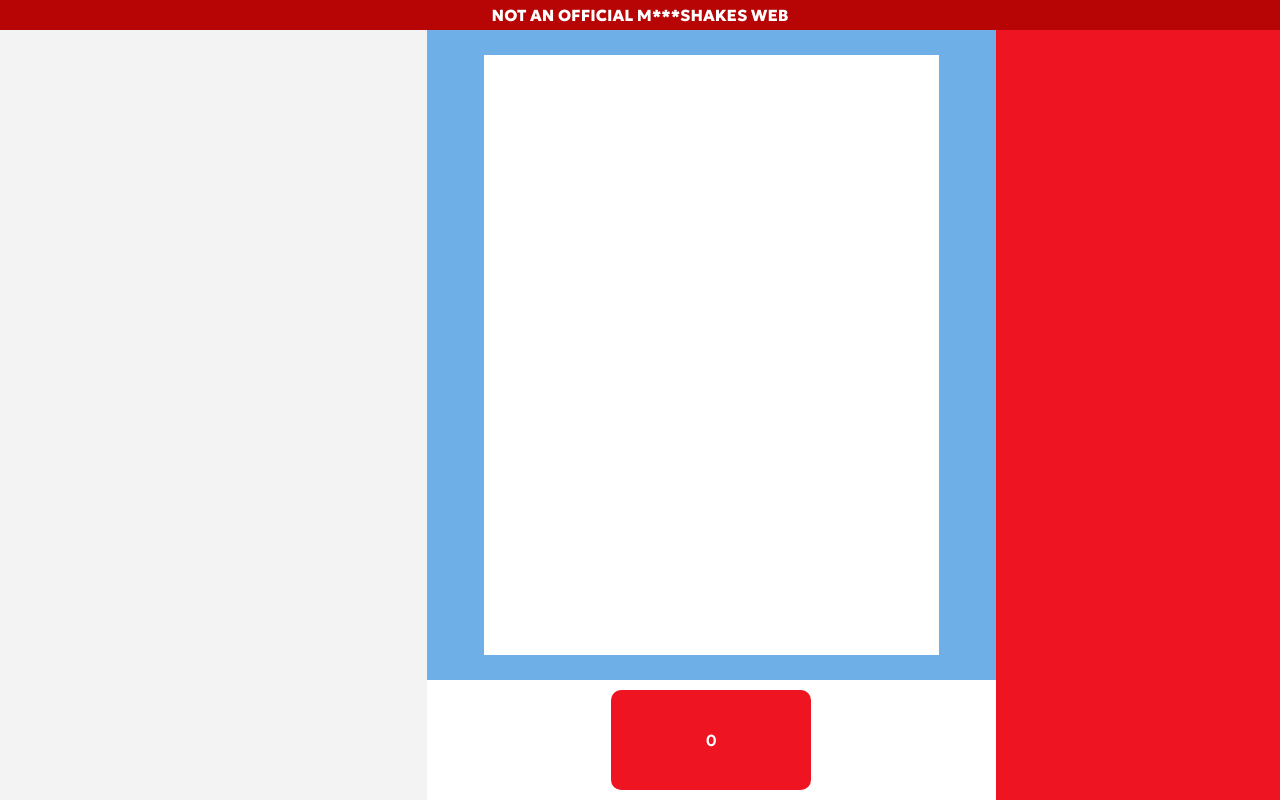
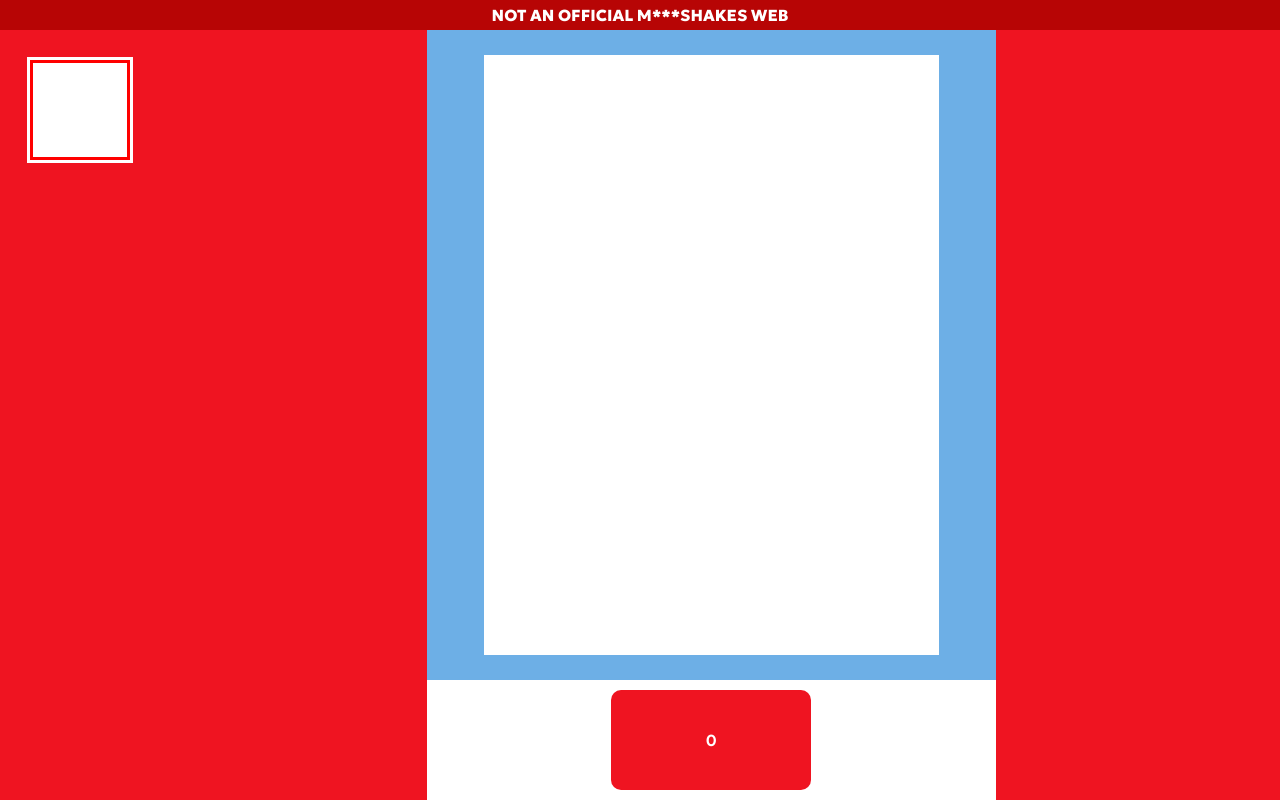
Before and after one commit to alanalcaniz/milfshakes-clicker, a plain HTML site: page index.html in a window 1280 px wide. Drawn offline with Linux system fonts and the light colour scheme.

Commit message:
updated-milfo-and-webpage

```diff
--- a/css/style.css
+++ b/css/style.css
@@ -33,7 +33,7 @@ main{
 }
 
 .section-shop{
-    background: var(--white-shake);
+    background: var(--red-milfshakes);
     grid-area: 2/1/5/2;
 }
 
--- a/index.html
+++ b/index.html
@@ -14,7 +14,9 @@
         <section class="section-advise">
             <p>NOT AN OFFICIAL M***SHAKES WEB</p>
         </section>
-        <section class="section-shop"></section>
+        <section class="section-shop">
+            <div style="height: 100px;width: 100px; margin: 30px;background-color: white; border: 3px solid rgb(255, 0, 0); outline: 3px solid rgb(255, 255, 255);"></div>
+        </section>
         <section class="section-milfo">
             <div class="milfo-clicker"></div>
         </section>
```
Also changed, not shown: img/milfoclickv1.png (added), 2 other files.
